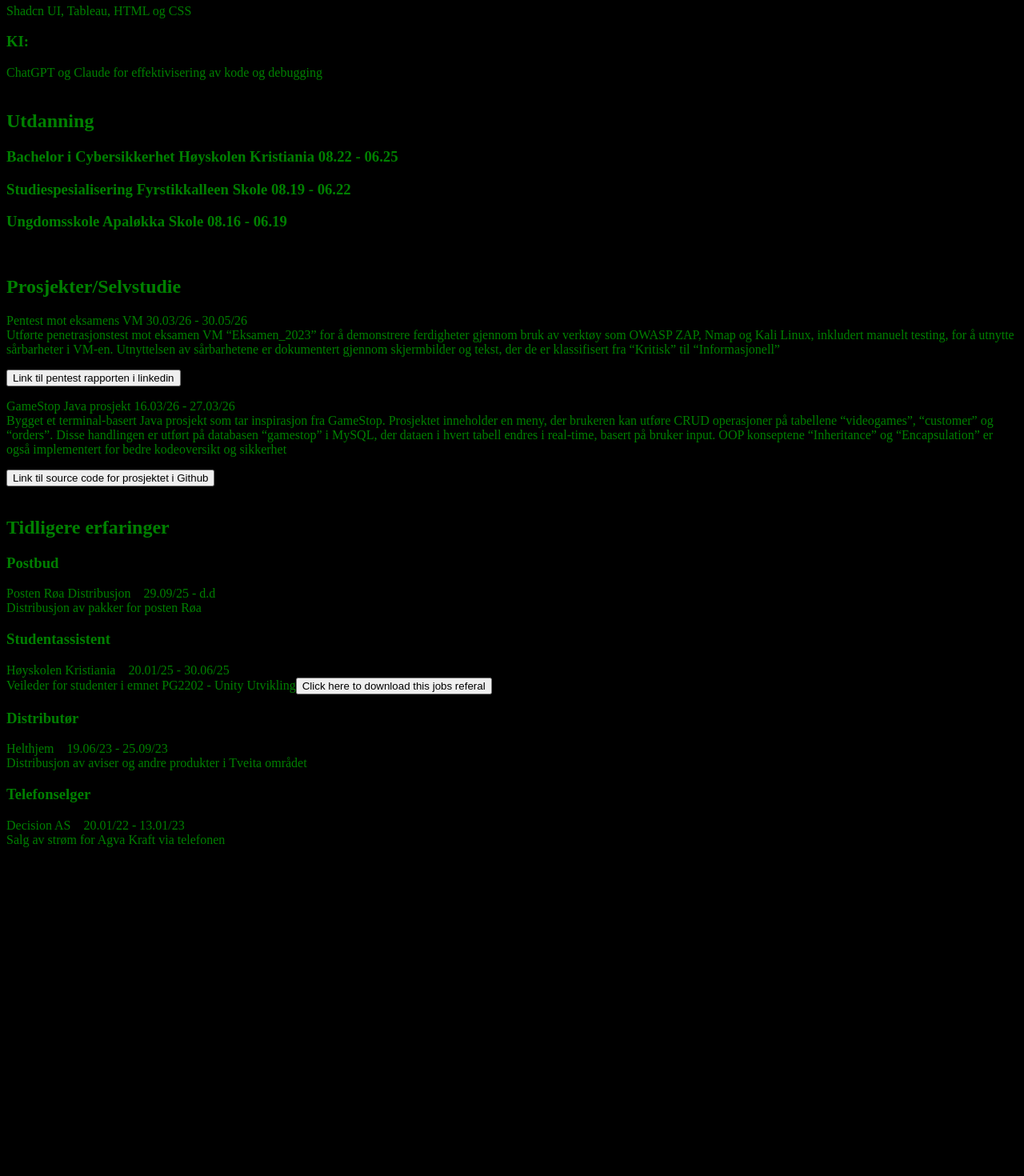
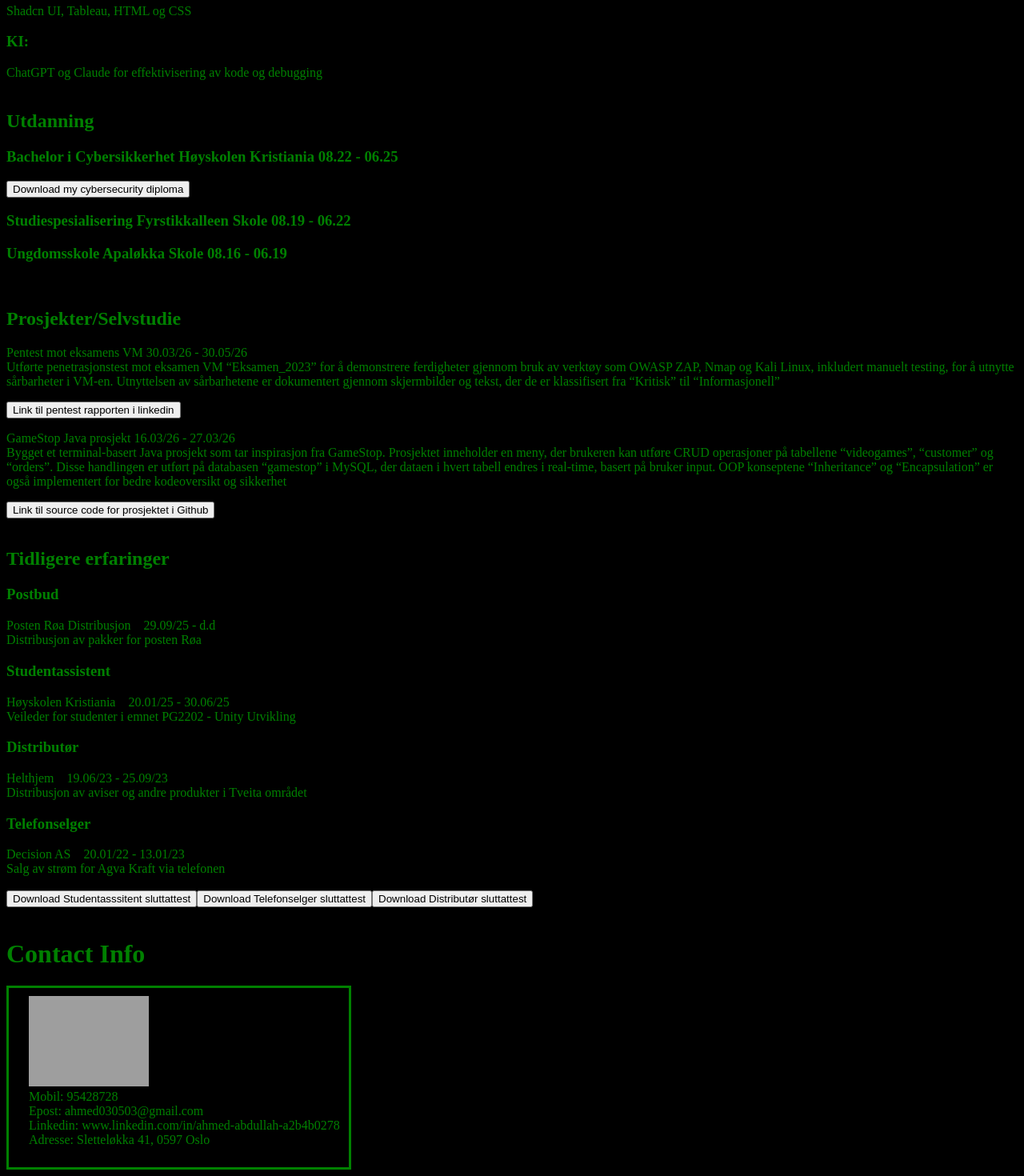
Before and after one commit to AhmedHAbdullah0405/PortefolioProject, a React (Vite) app in the folder portefoliopage/: page / in a window 1280 px wide. Shown: the part 624-2094 px from the top of the page at 80% size. Before the commit the page ends 1691 px from the top, so only its background shows below. Built offline with nearby package versions, Linux system fonts and the light colour scheme; grey boxes are pictures that could not be loaded.

Commit message:
Created a "downloadPDF.tsx" hook, applied the hook to "WorkExperience.tsx" and "Education.tsx". Also created a "ContactInfo.tsx", added a picture of myelf inside the project, added some CSS to the previous file

```diff
--- a/portefoliopage/src/App.css
+++ b/portefoliopage/src/App.css
@@ -2,3 +2,18 @@ body {
     background-color: black;
     color: green;
 }
+
+#pageTitle{
+    text-align: center;
+
+}
+
+.card{
+    border-style: solid;
+    margin-right: auto;
+    width: 400px;
+    padding-bottom: 25px;
+    padding-left: 25px;
+    padding-top: 10px;
+
+}
--- a/portefoliopage/src/App.tsx
+++ b/portefoliopage/src/App.tsx
@@ -4,13 +4,15 @@ import DataCapabilities from './pages/DataCapabilities'
 import Education from './pages/Education'
 import Projects from './pages/Projects'
 import WorkExperience from './pages/WorkExperience'
+import ContactInfo from './pages/ContactInfo'
 
 function App() {
 
   return (
 
     <>
-      <h1>Ahmed's Portefolio Page</h1>
+      <h1 id="pageTitle">Ahmed's Portefolio Page</h1>
+
 
       <Summary />
       <br />
@@ -21,6 +23,8 @@ function App() {
       <Projects />
       <br /> <br />
       <WorkExperience />
+      <br />
+      <ContactInfo />
 
 
 
--- /dev/null
+++ b/portefoliopage/src/hooks/downloadPDF.tsx
@@ -0,0 +1,19 @@
+import { useCallback } from "react";
+
+export const downloadPDF = () => {
+    const downloadFile = useCallback((filePath: string, fileName: string): void => {
+        const link = document.createElement("a");
+        link.href = filePath;
+
+        link.setAttribute("download", fileName)
+
+        document.body.appendChild(link)
+
+        link.click();
+
+        document.body.removeChild(link);
+    }, []);
+
+    return downloadFile
+
+}
--- /dev/null
+++ b/portefoliopage/src/pages/ContactInfo.tsx
@@ -0,0 +1,20 @@
+function contactInfo(){
+
+    return(
+        <>
+            <h1>Contact Info</h1>
+            <div className="card">
+                <img src="/images/Oppdatert bilde av Ahmed.jpg" alt="profilePicture" width={150} />
+                <div>Mobil: 95428728</div>
+                <div>Epost: ahmed030503@gmail.com</div>
+                <div>Linkedin: www.linkedin.com/in/ahmed-abdullah-a2b4b0278</div>
+                <div>Adresse: Sletteløkka 41, 0597 Oslo</div>
+            </div>
+
+        </>
+
+    )
+
+}
+
+export default contactInfo
--- a/portefoliopage/src/pages/Education.tsx
+++ b/portefoliopage/src/pages/Education.tsx
@@ -1,9 +1,18 @@
+import { downloadPDF } from "../hooks/downloadPDF"
+
 function education(){
+    const downloadEducationPDF = downloadPDF();
 
     return(
         <>
             <h2>Utdanning</h2>
             <h3>Bachelor i Cybersikkerhet			Høyskolen Kristiania	08.22 - 06.25</h3>
+
+            <button onClick={() =>
+                downloadEducationPDF("Vitnemål Bachelor Cybersikkerhet HK.pdf", "Vitnemål Bachelor Cybersikkerhet HK.pdf")}>
+
+                Download my cybersecurity diploma
+            </button>
 
             <h3>Studiespesialisering				Fyrstikkalleen Skole		08.19 - 06.22</h3>
 
--- a/portefoliopage/src/pages/WorkExperience.tsx
+++ b/portefoliopage/src/pages/WorkExperience.tsx
@@ -1,21 +1,18 @@
+import {downloadPDF} from '../hooks/downloadPDF';
+
+interface PdfFile {
+    name: string;
+    path: string;
+}
+
+const files: PdfFile[] = [
+    {name: "Studentasssitent sluttattest", path: "/letters/Ahmed Abdullah_StudentAssistent_Sluttattest.pdf"},
+    {name: "Telefonselger sluttattest", path: "/letters/Sluttattest Ahmed Hazhar Abdullah.docx"},
+    {name: "Distributør sluttattest", path: "/letters/Sluttattest Ahmed, Helthjem.pdf"}
+]
+
 function workExperience() {
-
-    const pdfContainer = "portefoliopage\public\letters\Ahmed Abdullah_StudentAssistent_Sluttattest.pdf"
-
-    const downloadPDF = () => {
-        const link = document.createElement("a");
-        link.href = pdfContainer;
-
-        link.setAttribute("download", pdfContainer)
-
-        document.body.appendChild(link)
-
-        link.click();
-
-        document.body.removeChild(link);
-    }
-
-
+    const download = downloadPDF();
 
     return (
         <>
@@ -28,7 +25,6 @@ function workExperience() {
             <h3>Studentassistent</h3> Høyskolen Kristiania &ensp; 20.01/25 - 30.06/25 <br />
             Veileder for studenter i
             emnet PG2202 - Unity Utvikling
-            <button className="download" onClick={downloadPDF}>Click here to download this jobs referal</button>
 
             <br />
             <h3>Distributør</h3> Helthjem &ensp; 19.06/23 - 25.09/23 <br />
@@ -41,7 +37,15 @@ function workExperience() {
             Salg av strøm for
             Agva Kraft via telefonen
 
+            <br /><br />
 
+            <div>
+                {files.map((file, index) => (
+                    <button key={index} onClick={() => download(file.path, file.name)}>
+                        Download {file.name}
+                    </button>
+                ))}
+            </div>
 
 
 
```
Also changed, not shown: 1 other file (tests, documents, lock files or other folders).
